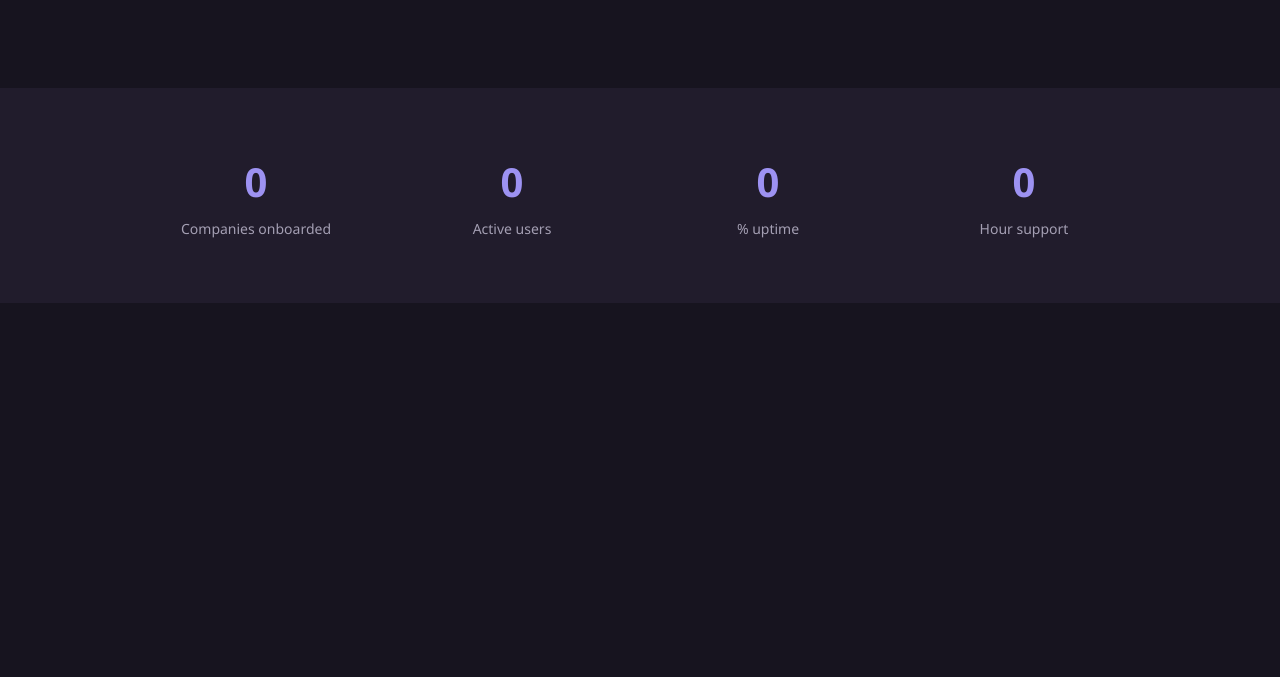
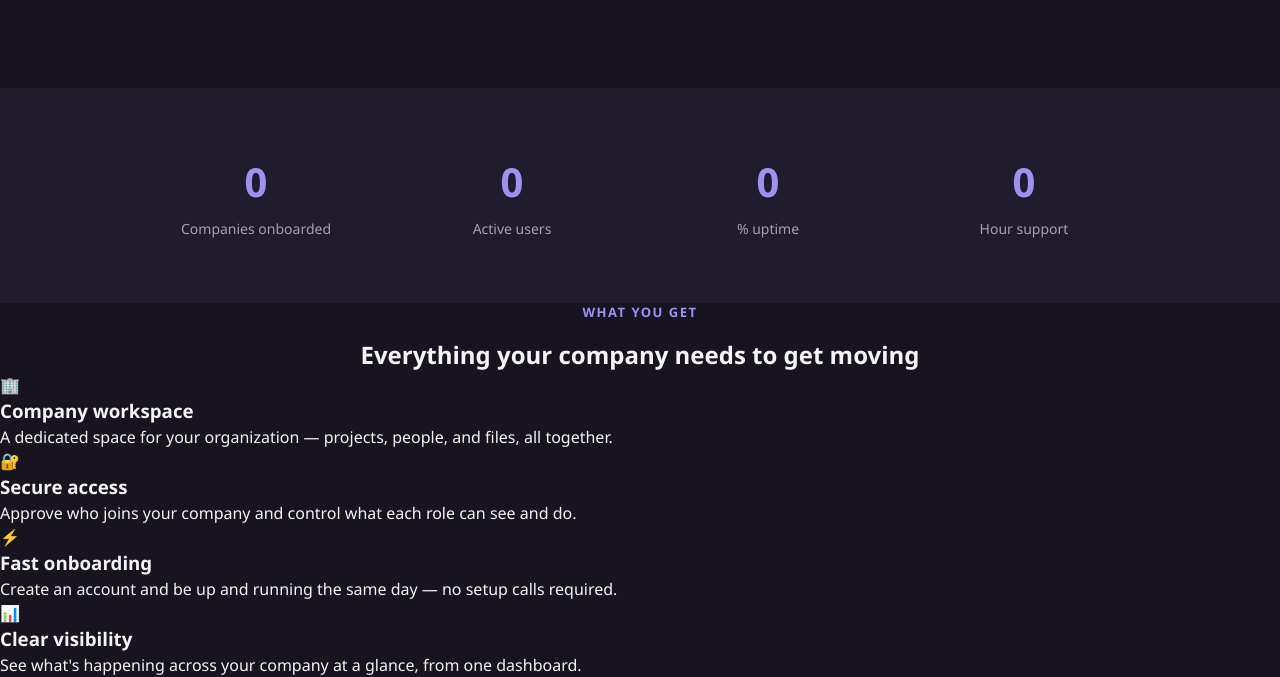
Before and after one commit to pankajkadel/CW2_Grp-C_Client, a plain HTML site: page index.html in a window 1280 px wide. Shown: the part 1378-2055 px from the top of the page. Before the commit the page ends 1681 px from the top, so only its background shows below. Drawn offline with Linux system fonts and the light colour scheme.

Commit message:
Create a section about the services.

```diff
--- a/index.html
+++ b/index.html
@@ -107,6 +107,33 @@
                 </div>
             </div>
         </section>
+        <section class="services" id="services">
+            <span class="tag center">What you get</span>
+            <h2 class="center">Everything your company needs to get moving</h2>
+
+            <div class="cards">
+                <div class="card">
+                    <div class="card_icon">🏢</div>
+                    <h3>Company workspace</h3>
+                    <p>A dedicated space for your organization — projects, people, and files, all together.</p>
+                </div>
+                <div class="card">
+                    <div class="card_icon">🔐</div>
+                    <h3>Secure access</h3>
+                    <p>Approve who joins your company and control what each role can see and do.</p>
+                </div>
+                <div class="card">
+                    <div class="card_icon">⚡</div>
+                    <h3>Fast onboarding</h3>
+                    <p>Create an account and be up and running the same day — no setup calls required.</p>
+                </div>
+                <div class="card">
+                    <div class="card_icon">📊</div>
+                    <h3>Clear visibility</h3>
+                    <p>See what's happening across your company at a glance, from one dashboard.</p>
+                </div>
+            </div>
+        </section>
 
 
     </body>
```
